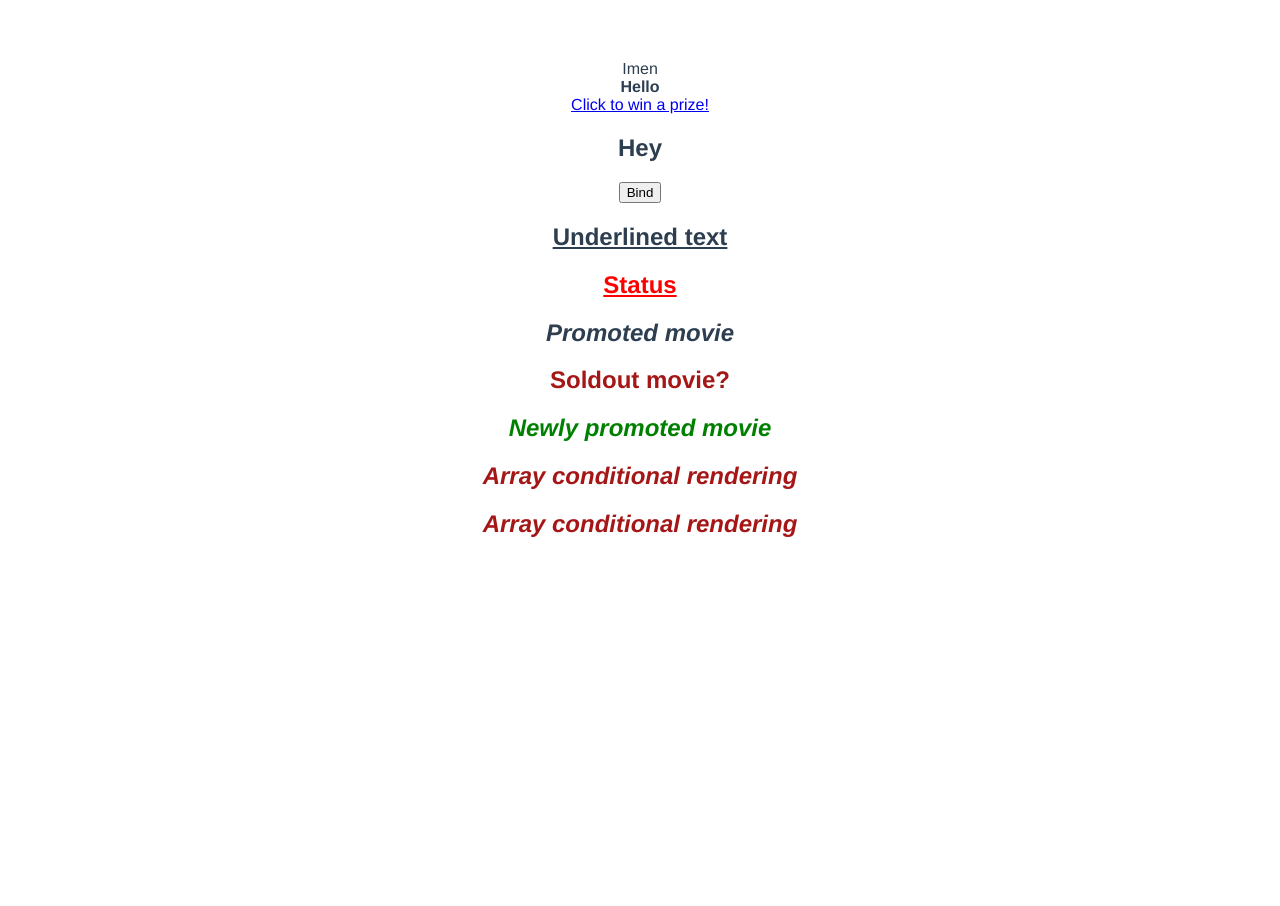
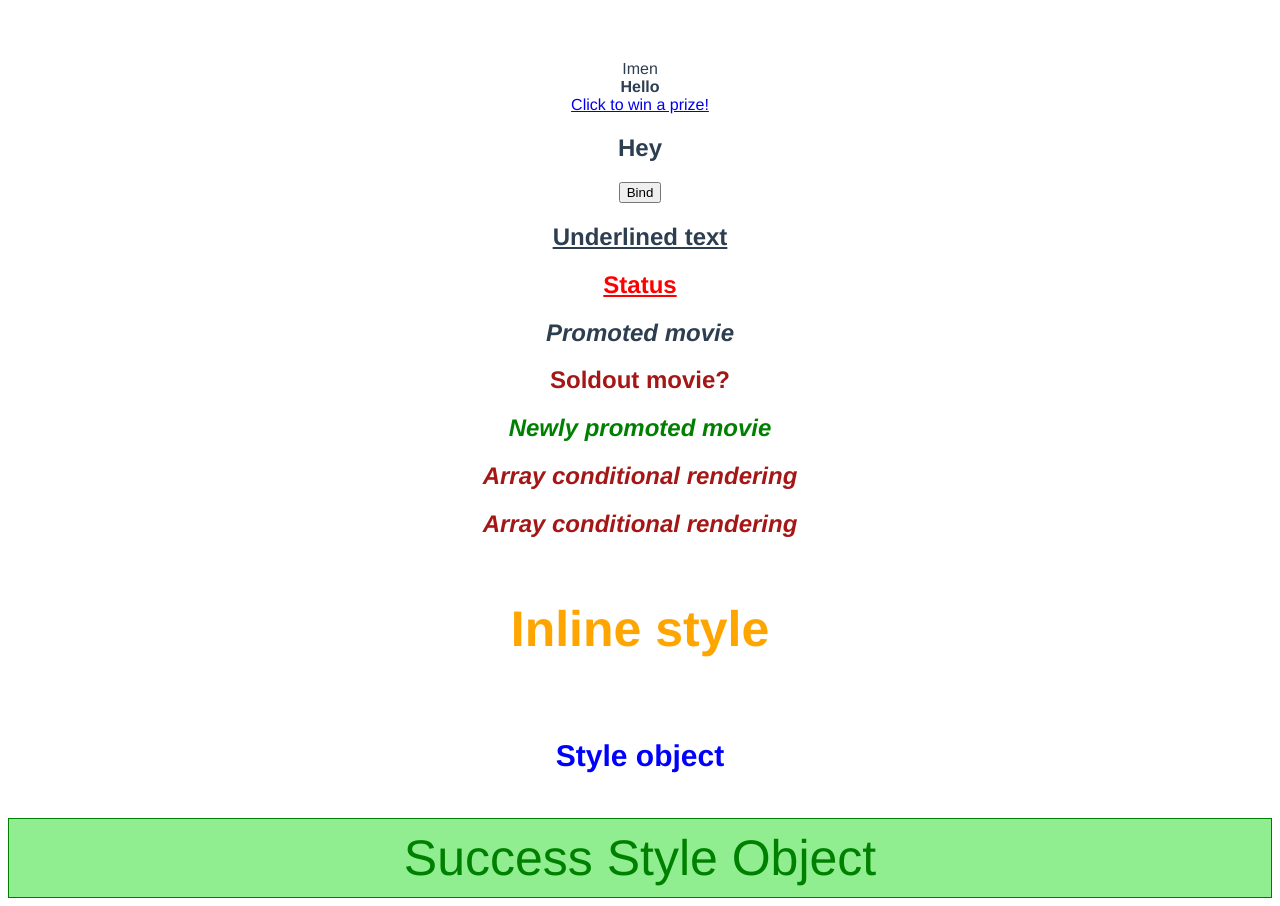
Before and after one commit to imenelhakim/VueJsTutorial, a Vue app in the folder hello-world/: page / in a window 1280 px wide. Before the commit the page ends 800 px from the top, so only its background shows below. Built offline with nearby package versions, Linux system fonts and the light colour scheme.

Commit message:
binding styles

```diff
--- a/hello-world/src/App.vue
+++ b/hello-world/src/App.vue
@@ -22,6 +22,11 @@
     new: !isSoldOut,
     'sold-out': isSoldOut
   }">Array conditional rendering</h2>
+  <!-- binding styles -->
+  <h2 v-bind:style="{color: highlightColor, 'font-size': headerSize + 'px', padding: '20px'}">Inline style</h2>
+  <h2 v-bind:style="headerStyleObject">Style object</h2>
+  <div v-bind:style="[baseObj,successObj]">Success Style Object</div>
+
 </template>
 
 <script>
@@ -41,7 +46,23 @@ export default {
       isDisabled: false,
       status:'danger',
       isPromoted: true,
-      isSoldOut: true
+      isSoldOut: true,
+      highlightColor: 'orange',
+      headerSize: 50,
+      headerStyleObject:{
+        color:'blue',
+        fontSize: '30px',
+        padding:'20px'
+      },
+      baseObj:{
+        fontSize: '50px',
+        padding: '10px'
+      },
+      successObj:{
+        color:'green',
+        backgroundColor: 'lightgreen',
+        border: '1px solid green'
+      }
     }
   }
 }
```
